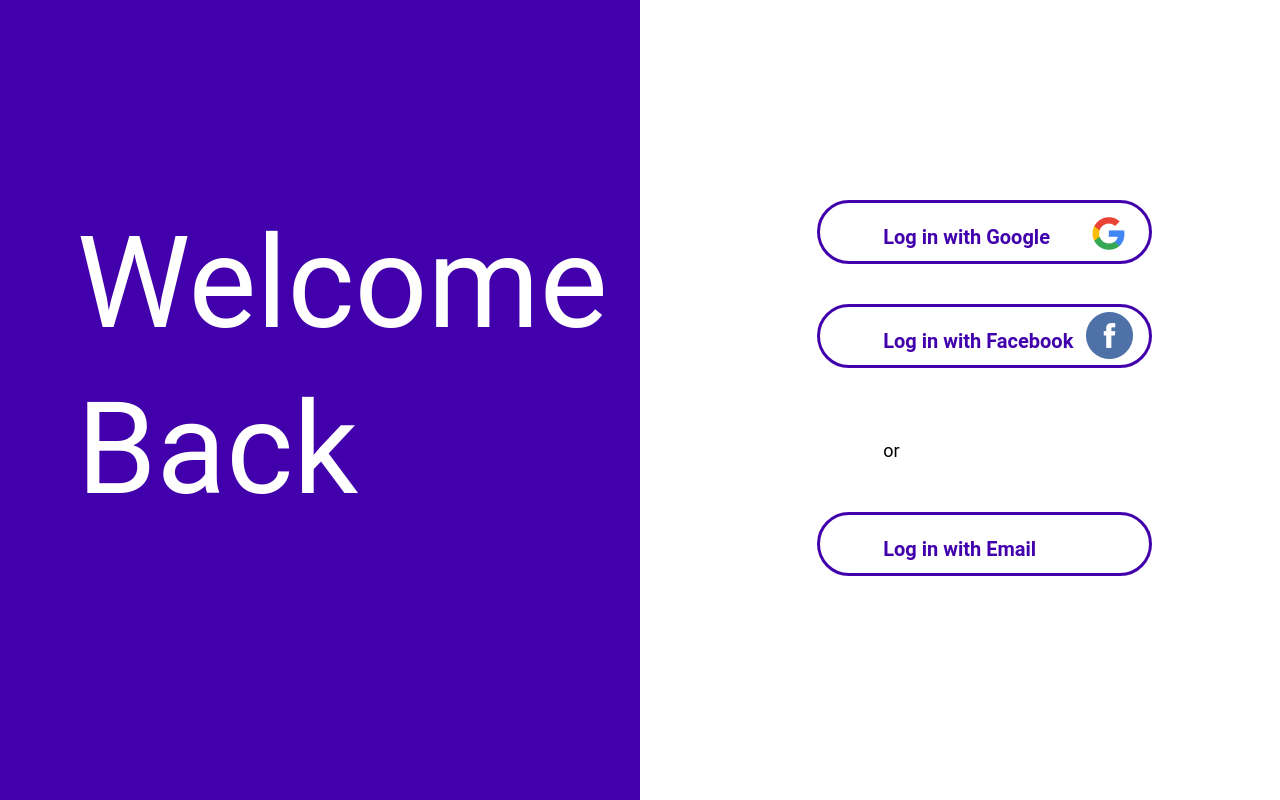
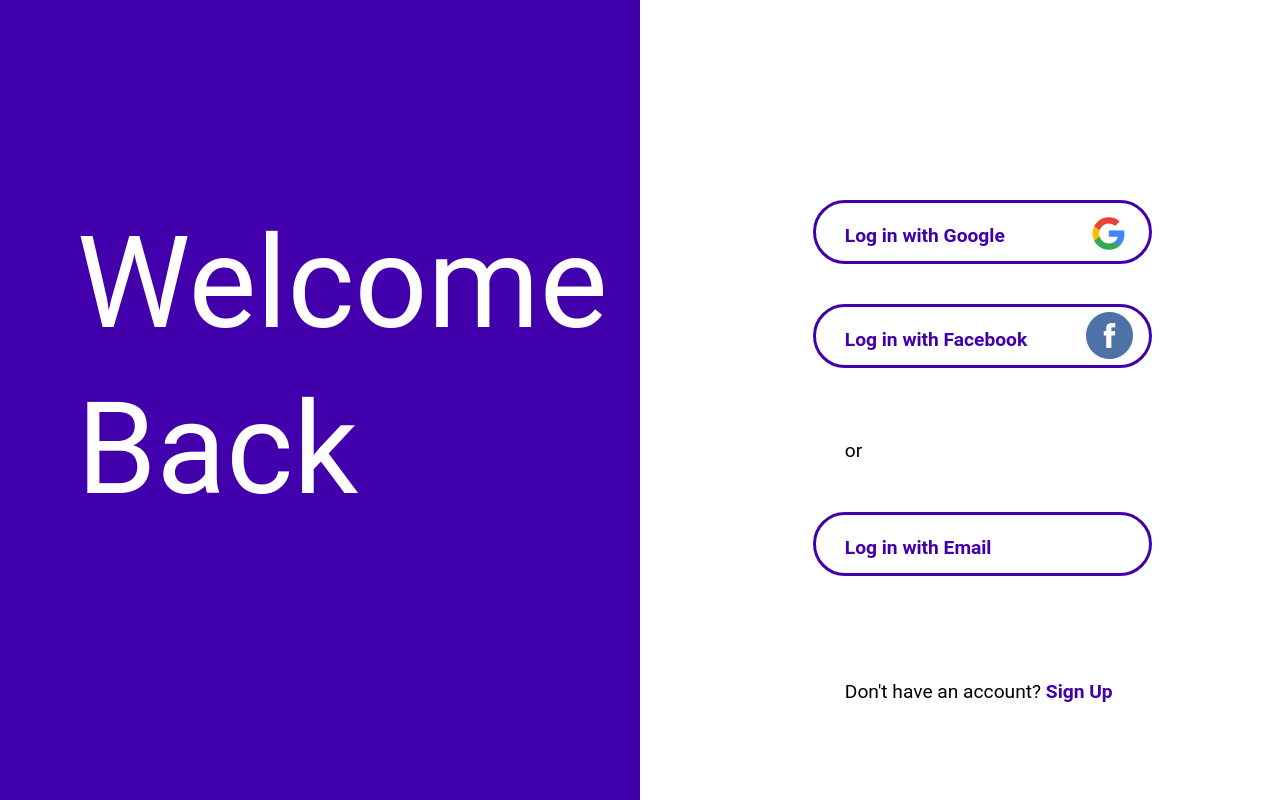
Before and after one commit to albertprk/sconversationsnow, a React (Create React App) app: page / in a window 1280 px wide. Built offline with nearby package versions, Linux system fonts and the light colour scheme.

Commit message:
fixed some positioning

```diff
--- a/src/components/Login.css
+++ b/src/components/Login.css
@@ -43,8 +43,8 @@
     .rectangle_2 {
 
     position: absolute;
-    width: 329px;
-    height: 58px;
+    width: 26vw;
+    height: 4.5vw;
     right: 10%;
     top: 25%;
 
@@ -55,8 +55,8 @@
     .rectangle_2_1 {
 
     position: fixed;
-    width: 329px;
-    height: 58px;
+    width: 26vw;
+    height: 4.5vw;
     right: 10%;
     top: 38%;
 
@@ -67,8 +67,8 @@
     .rectangle_2_2 {
 
     position: fixed;
-    width: 329px;
-    height: 58px;
+    width: 26vw;
+    height: 4.5vw;
     right: 10%;
     top: 64%;
 
@@ -81,7 +81,7 @@
     position: fixed;
     width: 167px;
     height: 26px;
-    left: 69%;
+    left: 66%;
     top: 28%;
 
 
@@ -89,7 +89,7 @@
     font-family: Roboto;
     font-style: normal;
     font-weight: bold;
-    font-size: 20px;
+    font-size: 1.5vw;
     line-height: 130%;
     /* identical to box height, or 26px */
 
@@ -102,13 +102,13 @@
     position: fixed;
     width: 191px;
     height: 26px;
-    left: 69%;
+    left: 66%;
     top: 41%;
 
     font-family: Roboto;
     font-style: normal;
     font-weight: bold;
-    font-size: 20px;
+    font-size: 1.5vw;
     line-height: 130%;
     /* identical to box height, or 26px */
 
@@ -118,16 +118,16 @@
 
     .dontHaveAnAccount {
 
-    position: absolute;
+    position: fixed;
     width: 271px;
     height: 31px;
-    left: 961px;
-    top: 825px;
+    left: 66%;
+    top: 85%;
 
     font-family: Roboto;
     font-style: normal;
     font-weight: normal;
-    font-size: 18px;
+    font-size: 1.5vw;
     line-height: 130%;
     /* or 23px */
 
@@ -140,13 +140,13 @@
     position: absolute;
     width: 161px;
     height: 26px;
-    left: 69%;
+    left: 66%;
     top: 67%;
 
     font-family: Roboto;
     font-style: normal;
     font-weight: bold;
-    font-size: 20px;
+    font-size: 1.5vw;
     line-height: 130%;
     /* identical to box height, or 26px */
 
@@ -159,13 +159,13 @@
     position: fixed;
     width: 17px;
     height: 21px;
-    left: 69%;
+    left: 66%;
     top: 55%;
 
     font-family: Roboto;
     font-style: normal;
     font-weight: normal;
-    font-size: 18px;
+    font-size: 1.5vw;
     line-height: 21px;
     /* identical to box height */
 
--- a/src/components/Login.js
+++ b/src/components/Login.js
@@ -8,9 +8,11 @@ const Login = props => (
             <div className = "welcomeBack">Welcome<br></br>Back</div>
         </div>
         <div className="rectangleRight">
-            <div className = "newGoogleFavicon_512"/>
-            <div className = "logInWithGoogle">Log in with Google</div>
-            <div className = "rectangle_2"/>
+
+            <div className = "rectangle_2">
+                <div className = "logInWithGoogle">Log in with Google</div>
+                <div className = "newGoogleFavicon_512"/>
+            </div>
             <div className = "facebookCircle_512"/>
             <div className = "logInWithFacebook">Log in with Facebook</div>
             <div className = "or"> or </div>
```
